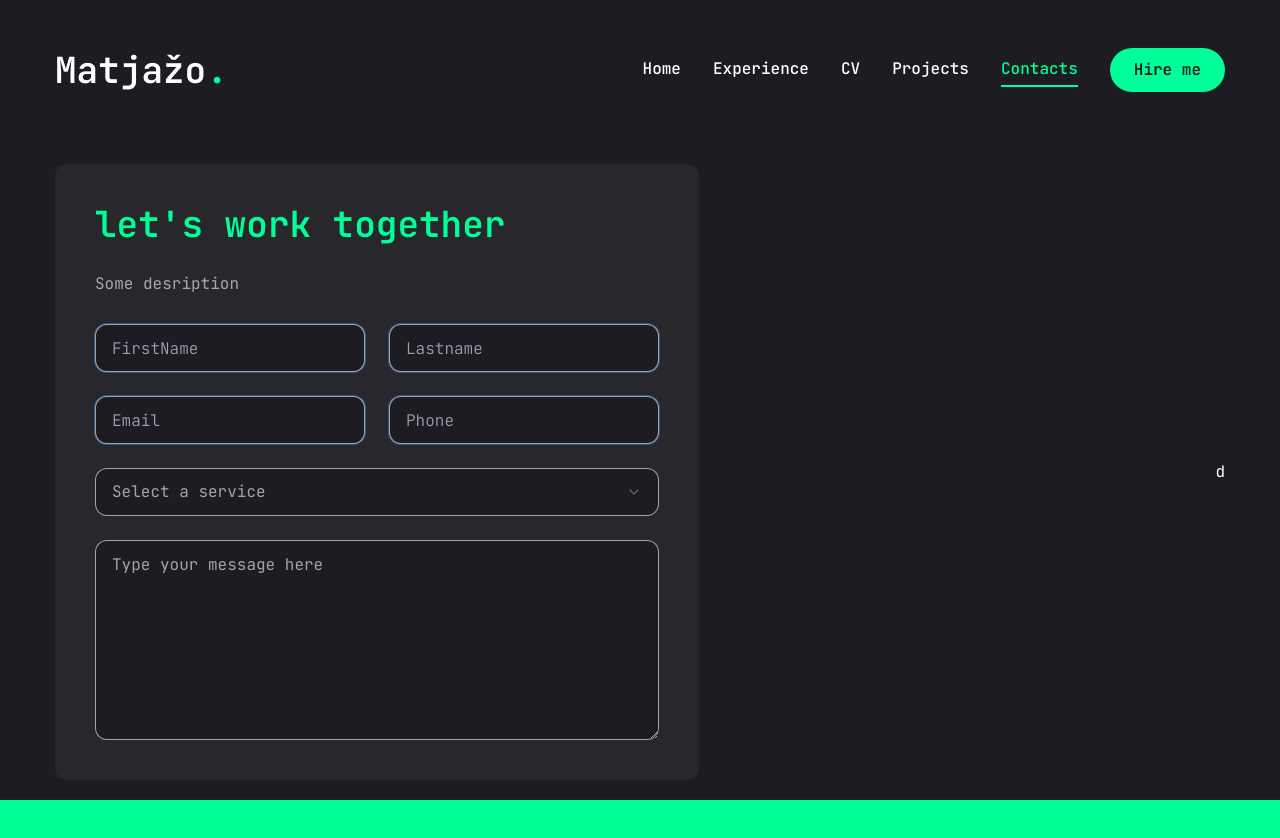
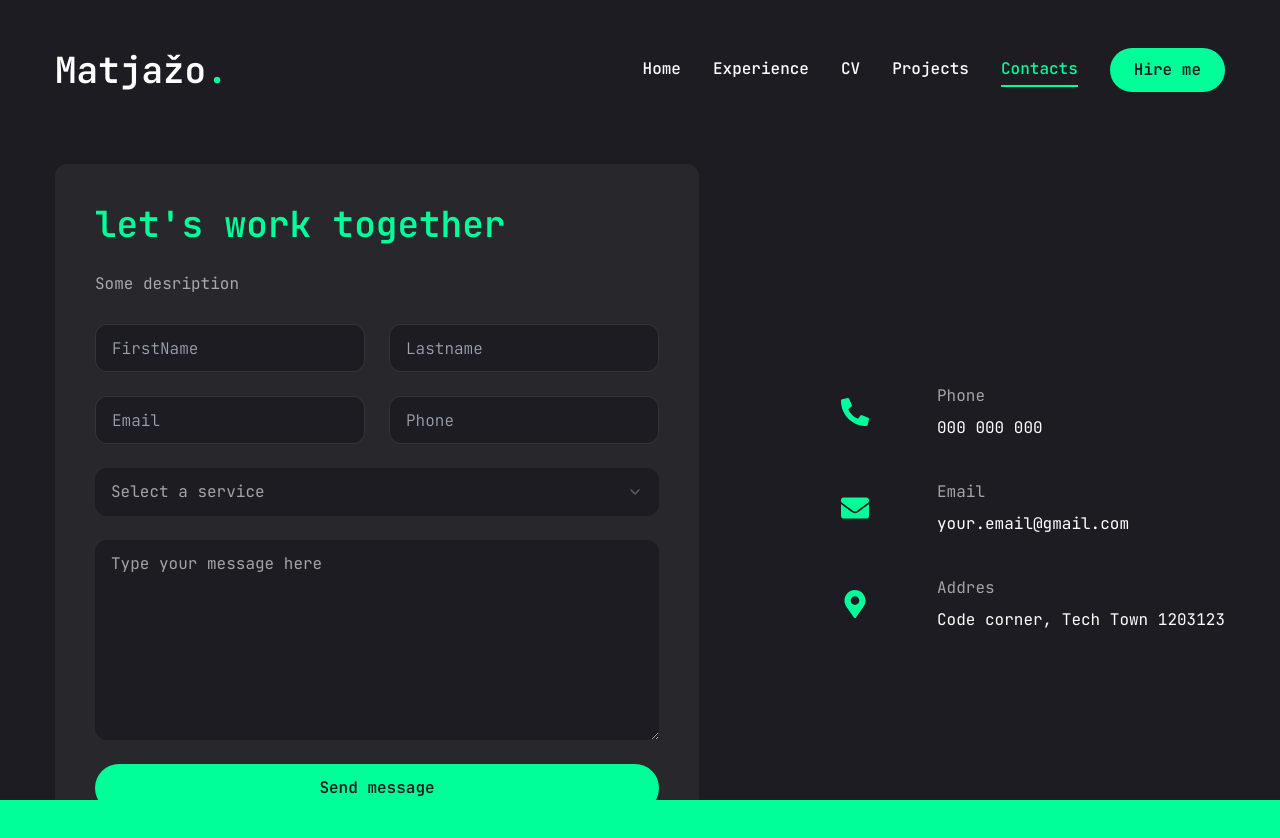
Before and after one commit to matjazo18/matjaz-portfolio, a Next.js app: page /kontakti in a window 1280 px wide. Shown: the top 838 px of the page. Before the commit the page ends 804 px from the top, so only its background shows below. Built offline with nearby package versions, Linux system fonts and the light colour scheme.

Commit message:
Baje je finished

```diff
--- a/app/kontakti/page.jsx
+++ b/app/kontakti/page.jsx
@@ -20,12 +20,12 @@ const info = [
   {
     icon: <FaPhoneAlt />,
     name: "Phone",
-    Description: "your.email@gmail.com",
+    Description: "000 000 000 ",
   },
   {
     icon: <FaEnvelope />,
     name: "Email",
-    Description: "000 000 000",
+    Description: "your.email@gmail.com",
   },
   {
     icon: <FaMapMarkerAlt />,
@@ -52,7 +52,7 @@ const Kontakti = () => {
             <form className="flex flex-col gap-6 p-10 bg-[#27272c] rounded-xl">
               <h3 className=" text-4xl text-accent">let's work together</h3>
               <p className=" text-white/60">Some desription</p>
-              <div className="grid grid-cols-1 md:grid-cols-2  gap-6">
+              <div className="grid grid-cols-1 md:grid-cols-2 gap-6">
                 <Input type="firstname" placeholder="FirstName" />
                 <Input type="lastname" placeholder="Lastname" />
                 <Input type="email" placeholder="Email" />
@@ -77,11 +77,28 @@ const Kontakti = () => {
                 className="h-[200px]"
                 placeholder="Type your message here "
               ></Textarea>
+              <Button size="md" className="py-3 flex justify-center ">
+                Send message
+              </Button>
             </form>
           </div>
 
           <div className="flex-1 flex items-center xl:justify-end order-1 xl:order-none xl:mb-0 ">
-            d
+            <ul className="flex flex-col gap-6">
+              {info.map((item, index) => {
+                return (
+                  <li key={index} className="flex gap-6 items-center">
+                    <div className="w-[52px] h-[52px] xl:w-[72px] xl:h-[72px]  text-accent flex items-center">
+                      <div className="text-[28px] ">{item.icon}</div>
+                    </div>
+                    <div className="flex flex-col justify-center   ">
+                      <div className="text-white/60">{item.name}</div>
+                      <div>{item.Description}</div>
+                    </div>
+                  </li>
+                );
+              })}
+            </ul>
           </div>
         </div>
       </div>
--- a/components/ui/input.jsx
+++ b/components/ui/input.jsx
@@ -8,7 +8,7 @@ function Input({ className, type, ...props }) {
       type={type}
       data-slot="input"
       className={cn(
-        "flex h-[48px] justify-center items-center px-4 py-5 rounded-xl border border-white/60 focus:border focus:border-accent font-light bg-primary outline-none ring-1",
+        "flex h-[48px] justify-center items-center px-4 py-5 rounded-xl border border-white/10 focus:border focus:border-accent font-light bg-primary outline-none",
         className
       )}
       {...props}
--- a/components/ui/select.jsx
+++ b/components/ui/select.jsx
@@ -24,7 +24,7 @@ function SelectTrigger({ className, size = "default", children, ...props }) {
       data-slot="select-trigger"
       data-size={size}
       className={cn(
-        "flex h-[48px] w-full items-center justify-between rounded-xl border border-white/60 bg-primary px-4 py-5 text-base text-white/60 placeholder:text-white/10 focus:border-accent outline-none",
+        "flex h-[48px] w-full items-center justify-between rounded-xl   bg-primary px-4 py-5 text-base text-white/60 placeholder:text-white/10 focus:border-accent outline-none",
         className
       )}
       {...props}
--- a/components/ui/textarea.jsx
+++ b/components/ui/textarea.jsx
@@ -7,7 +7,7 @@ function Textarea({ className, ...props }) {
     <textarea
       data-slot="textarea"
       className={cn(
-        "flex min-h[80px] bg-primary rounded-xl px-4 py-2 border border-white/60 focus:border focus:border-accent text-vase placeholder:text-white/60 focus-visible:outline-none focus-visible:ring-1 focus-visible:ring-accent foucs-visible:ring-offset-0 disabled:cursor-not-allowed disabled:opacity-50",
+        "flex min-h[80px] bg-primary rounded-xl px-4 py-2 focus:border focus:border-accent text-vase placeholder:text-white/60 focus-visible:outline-none focus-visible:ring-1 focus-visible:ring-accent foucs-visible:ring-offset-0 disabled:cursor-not-allowed disabled:opacity-50",
         className
       )}
       {...props}
```
